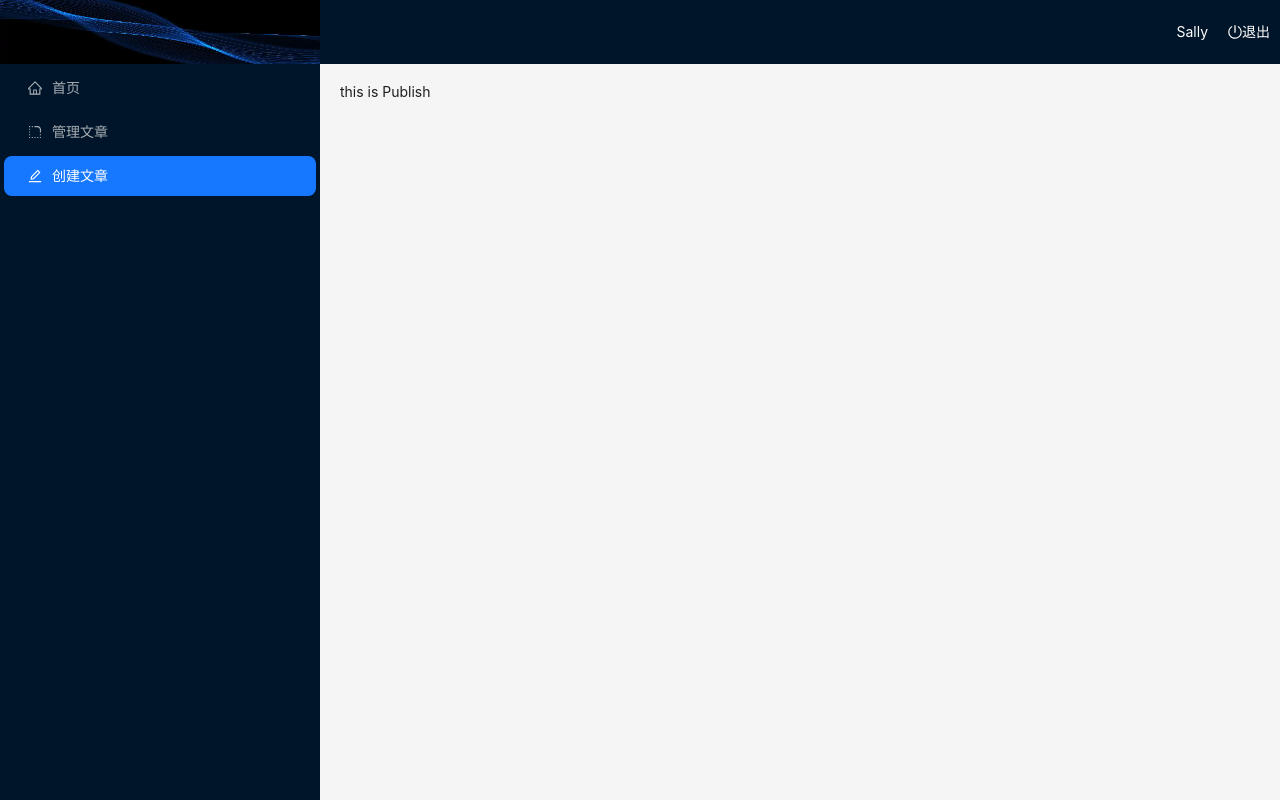
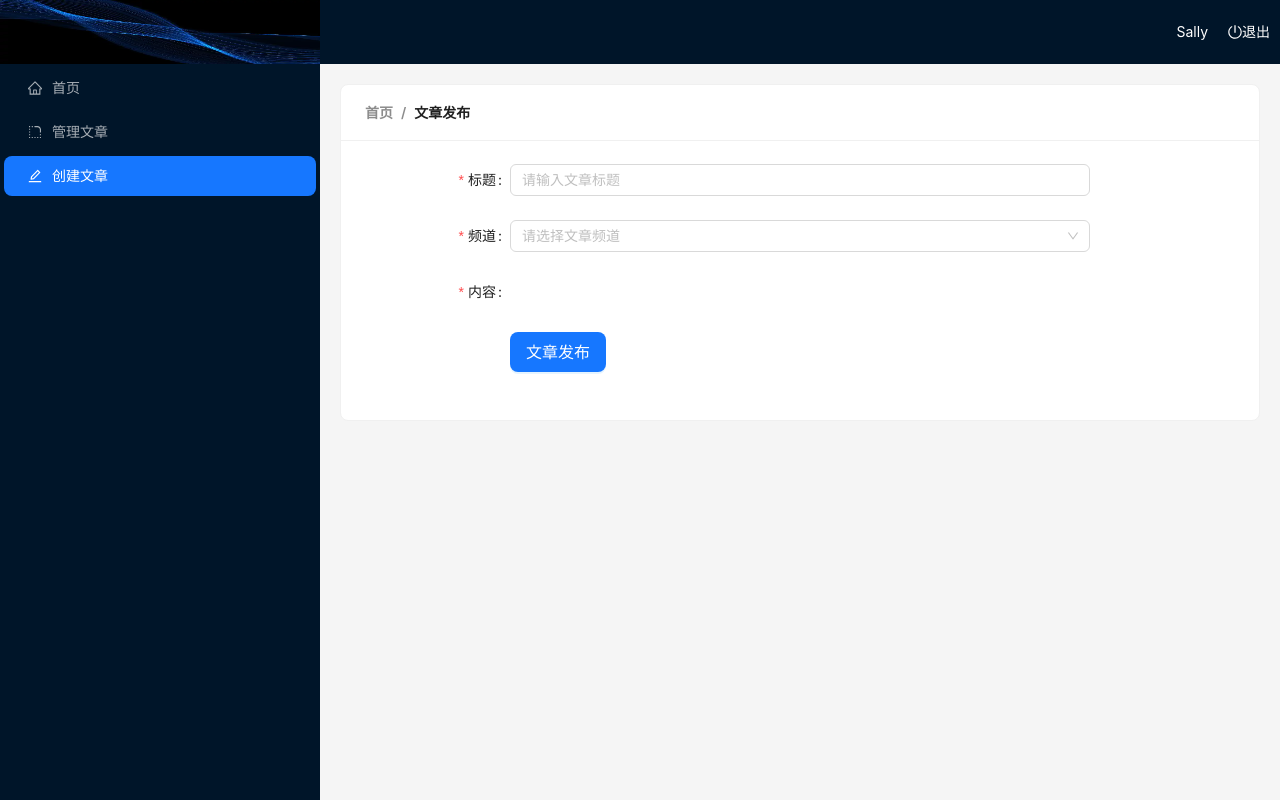
Before and after one commit to github03302020/react-jike, a React (Create React App) app: page /publish in a window 1280 px wide. Built offline with nearby package versions, Linux system fonts and the light colour scheme; data requests are answered from the project's data file; sample sign-in values are in the browser's storage.

Commit message:
文章发布-基础结构搭建

```diff
--- a/src/pages/Home/components/BarChart.js
+++ b/src/pages/Home/components/BarChart.js
@@ -30,9 +30,9 @@ const BarChart = ({title}) => {
   },[title])
 
   return (
-    <>
+    <div style={{display: 'inline-block'}}>
       <div ref={chartRef} style={{width:'500px', height:'400px'}}> </div>
-    </>
+    </div>
   )
 }
 
--- a/src/pages/Publish/index.js
+++ b/src/pages/Publish/index.js
@@ -1,5 +1,62 @@
+import { Card, Breadcrumb, Form, Input, Select, Button } from 'antd'
+import { Link } from 'react-router-dom'
 const Publish = () => {
-  return <div> this is Publish </div>
+  return (<div>
+    <Card title={
+      <Breadcrumb
+        items={[
+          {
+            title: (<Link to = '/'>首页</Link>),
+          },
+          {
+            title: '文章发布',
+          }
+        ]}
+      />
+    }>
+      <Form
+        labelCol={{ span: 4 }}
+        wrapperCol={{ span: 16 }}
+        autoComplete="off"
+      >
+        <Form.Item
+          label="标题"
+          name="title"
+          rules={[{ required: true, message: '请输入文章标题！' }]}
+        >
+          <Input placeholder='请输入文章标题'/>
+        </Form.Item>
+        <Form.Item
+          label="频道"
+          name="channel"
+          rules={[{ required: true, message: '请选择文章频道！' }]}
+        >
+          <Select
+            allowClear
+            placeholder="请选择文章频道"
+            options={[
+              { label: 'male', value: 'male' },
+              { label: 'female', value: 'female' },
+              { label: 'other', value: 'other' },
+            ]}
+          />
+        </Form.Item>
+        <Form.Item
+          label="内容"
+          name="content"
+          rules={[{ required: true, message: '请输入内容！' }]}
+        >
+
+        </Form.Item>
+        <Form.Item
+          label={null}
+        >
+            <Button size="large" type="primary" htmlType="submit">文章发布</Button>
+        </Form.Item>
+      </Form>
+
+    </Card>
+  </div>)
 }
 
 export default Publish
```
